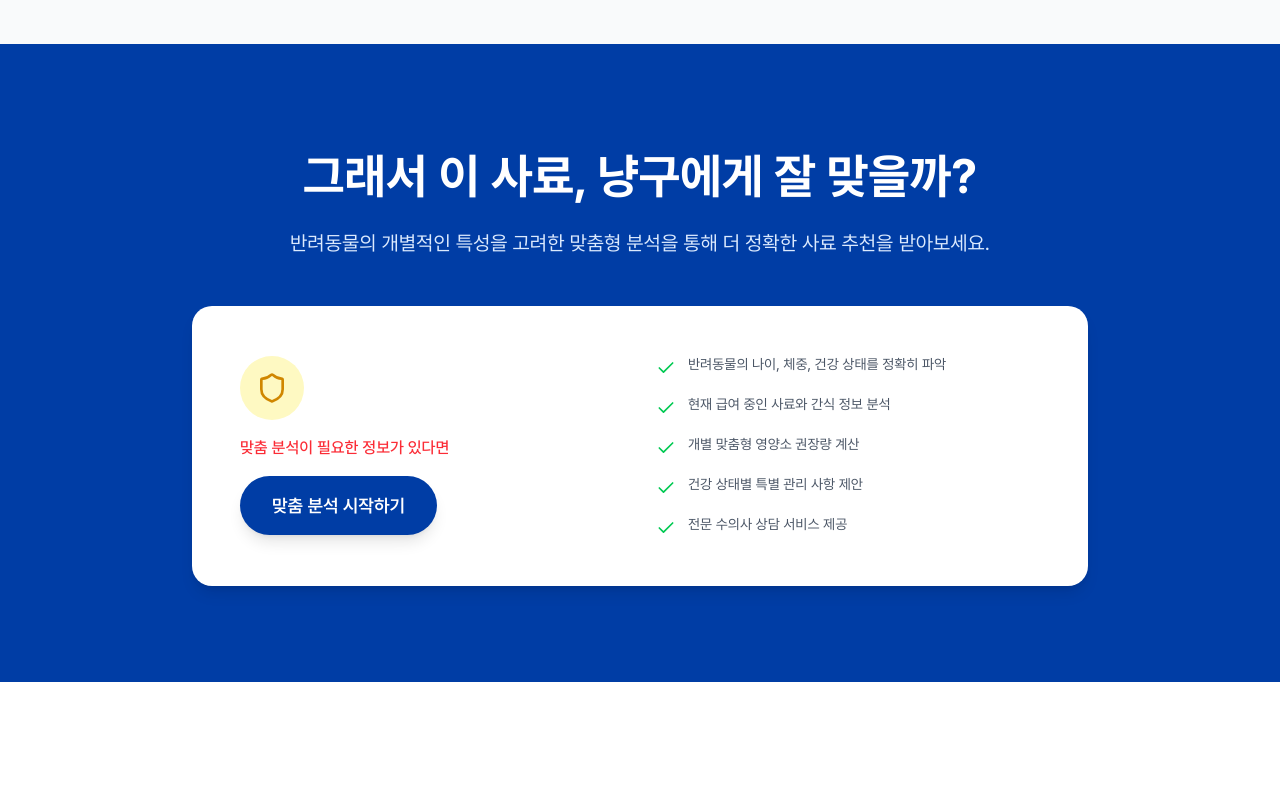
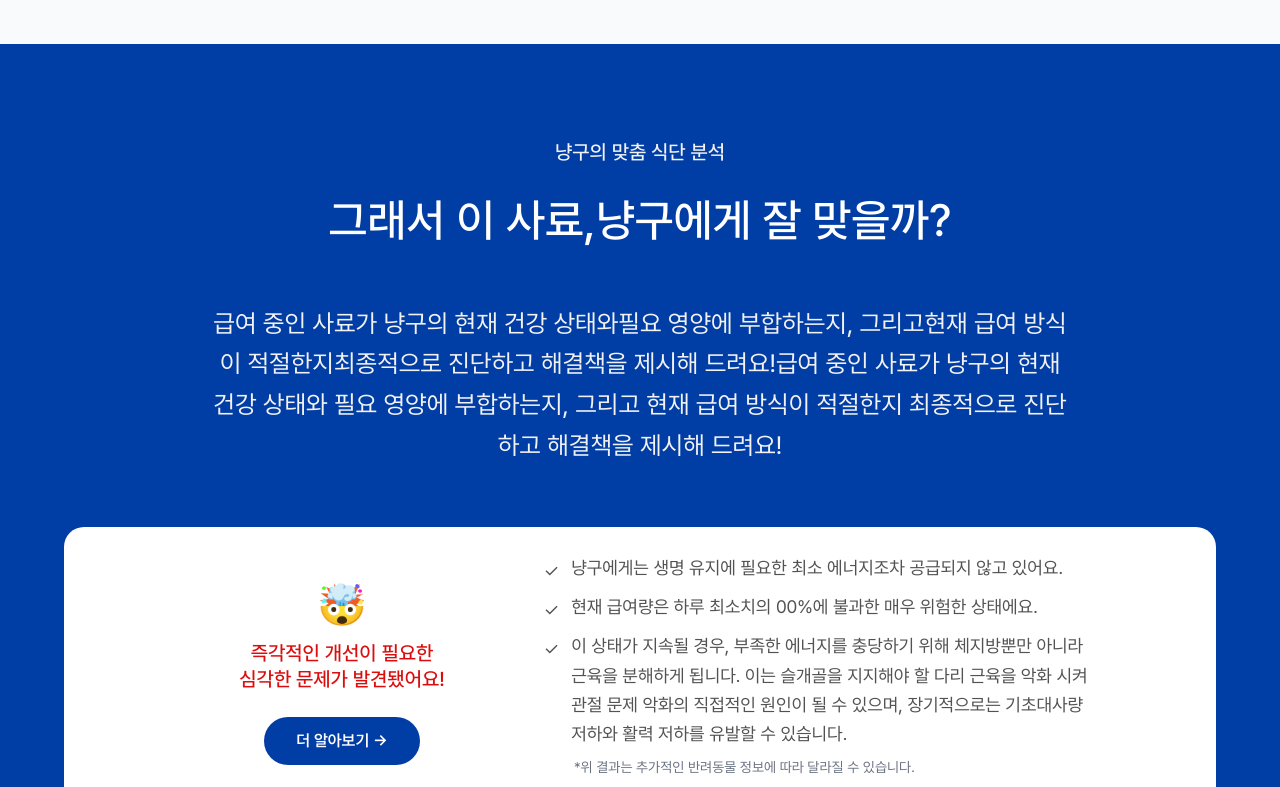
Before and after one commit to SeokHoChoi/test-jelly-univ-fe, a Next.js app: page /brief-report in a window 1280 px wide. Shown: the part 2440-3227 px from the top of the page. Built offline with nearby package versions, Linux system fonts and the light colour scheme.

Commit message:
feat: 보고서 페이지 > 하단 맞춤 섹션 UI 구현

```diff
--- a/src/app/brief-report/page.tsx
+++ b/src/app/brief-report/page.tsx
@@ -14,8 +14,6 @@ const BriefReportPage = () => {
   return (
     <div className="min-h-screen">
       <ReportFloatingTabs />
-
-      {/* 새로운 UI 섹션들 */}
       <FoodQualityAnalysisSection />
       <PetSuitabilitySection />
       <CurrentDietReportSection />
--- a/src/components/brief-report/PetSuitabilitySection.tsx
+++ b/src/components/brief-report/PetSuitabilitySection.tsx
@@ -1,71 +1,69 @@
 'use client';
-
-import { Shield, Check } from 'lucide-react';
 
 const PetSuitabilitySection = () => {
   return (
-    <section id="pet-suitability" className="bg-[#003DA5] py-16 md:py-24">
-      <div className="max-w-7xl mx-auto px-4 sm:px-6 lg:px-8">
+    <section id="pet-suitability" className="bg-[#003DA5] pt-[40px] sm:pt-[60px] md:pt-[93.5px] pb-[30px] sm:pb-[45px] md:pb-[64.5px] px-[20px] sm:px-[40px] md:px-[64px]">
+      <div className="max-w-7xl mx-auto">
         {/* 메인 제목 */}
-        <div className="text-center mb-12">
-          <h2 className="text-[32px] md:text-[48px] font-bold text-white mb-4">
-            그래서 이 사료, 냥구에게 잘 맞을까?
+        <div className="text-center mb-[30px] sm:mb-[45px] md:mb-[62px]">
+          <h1 className="text-[#F2F2F2] font-medium text-[16px] sm:text-[18px] md:text-[20px] mb-[15px] sm:mb-[18px] md:mb-[20px]">
+            냥구의 맞춤 식단 분석
+          </h1>
+          <h2 className="text-[#FFFFFF] font-medium text-[24px] sm:text-[32px] md:text-[45px] mb-[24px] sm:mb-[36px] md:mb-[48px]">
+            그래서 이 사료,<br className="sm:hidden" />
+            냥구에게 잘 맞을까?
           </h2>
-          <p className="text-[16px] md:text-[20px] text-blue-100 max-w-3xl mx-auto">
-            반려동물의 개별적인 특성을 고려한 맞춤형 분석을 통해
-            더 정확한 사료 추천을 받아보세요.
+          <p className="text-[#F2F2F2] font-normal text-[16px] sm:text-[20px] md:text-[25px] max-w-4xl mx-auto leading-relaxed px-[10px] sm:px-[20px]">
+            급여 중인 사료가 냥구의 현재 건강 상태와<br className="sm:hidden" />
+            필요 영양에 부합하는지, 그리고<br className="sm:hidden" />
+            현재 급여 방식이 적절한지<br className="sm:hidden" />
+            최종적으로 진단하고 해결책을 제시해 드려요!<br className="sm:hidden" />
+            <span className="hidden sm:inline">
+              급여 중인 사료가 냥구의 현재 건강 상태와 필요 영양에 부합하는지, 그리고 현재 급여 방식이 적절한지 최종적으로 진단하고 해결책을 제시해 드려요!
+            </span>
           </p>
         </div>
 
-        {/* 맞춤 분석 시작하기 박스 */}
-        <div className="max-w-4xl mx-auto">
-          <div className="bg-white rounded-[20px] p-8 md:p-12 shadow-lg">
-            <div className="grid grid-cols-1 md:grid-cols-2 gap-8 items-center">
-              {/* 왼쪽: 맞춤 분석 시작하기 */}
-              <div className="text-center md:text-left">
-                <div className="inline-flex items-center justify-center w-16 h-16 bg-yellow-100 rounded-full mb-4">
-                  <Shield className="text-yellow-600" size={32} />
+        {/* 하얀 박스 */}
+        <div className="bg-white rounded-[15px] sm:rounded-[18px] md:rounded-[20px] py-[20px] sm:py-[23px] md:py-[26px] px-[15px] sm:px-[20px] md:px-0">
+          <div className="flex flex-col md:flex-row justify-center items-center gap-[30px] sm:gap-[40px] md:gap-[52px] max-w-4xl mx-auto">
+            {/* 왼쪽: 경고 영역 */}
+            <div className="text-center w-full sm:w-[280px] md:w-[300px] flex-shrink-0">
+              <div className="text-[30px] sm:text-[35px] md:text-[40px] mb-[5px]">🤯</div>
+              <div className="text-[#DA0E0E] font-medium text-[16px] sm:text-[18px] md:text-[20px] leading-[20px] sm:leading-[23px] md:leading-[26px] mb-[20px] sm:mb-[22px] md:mb-[25px]">
+                즉각적인 개선이 필요한<br />
+                심각한 문제가 발견됐어요!
               </div>
-                <p className="text-red-500 font-medium text-[16px] mb-4">
-                  맞춤 분석이 필요한 정보가 있다면
-                </p>
-                <button className="bg-[#003DA5] hover:bg-[#002A7A] text-white px-8 py-4 rounded-[50px] font-semibold text-[18px] transition-colors shadow-lg">
-                  맞춤 분석 시작하기
+              <button className="bg-[#003DA5] hover:bg-[#002A7A] text-white px-[20px] sm:px-[24px] md:px-8 py-[10px] sm:py-[12px] md:py-3 rounded-[40px] sm:rounded-[45px] md:rounded-[50px] font-semibold text-[14px] sm:text-[15px] md:text-[16px] transition-colors">
+                더 알아보기 →
               </button>
             </div>
 
-              {/* 오른쪽: 체크리스트 */}
-              <div className="space-y-4">
-                <div className="flex items-start gap-3">
-                  <Check className="text-green-500 mt-1 flex-shrink-0" size={20} />
-                  <p className="text-gray-600 text-[14px]">
-                    반려동물의 나이, 체중, 건강 상태를 정확히 파악
+            {/* 오른쪽: 상세 분석 */}
+            <div className="space-y-[8px] sm:space-y-[10px] md:space-y-2 w-full sm:w-[350px] md:w-auto">
+              <div className="flex items-start gap-[12px] sm:gap-[14px] md:gap-3">
+                <span className="text-[#525252] text-[14px] sm:text-[16px] md:text-[18px] mt-1 flex-shrink-0">✓</span>
+                <p className="text-[#525252] font-normal text-[14px] sm:text-[16px] md:text-[18px] leading-relaxed">
+                  냥구에게는 생명 유지에 필요한 최소 에너지조차 공급되지 않고 있어요.
                 </p>
               </div>
-                <div className="flex items-start gap-3">
-                  <Check className="text-green-500 mt-1 flex-shrink-0" size={20} />
-                  <p className="text-gray-600 text-[14px]">
-                    현재 급여 중인 사료와 간식 정보 분석
+              <div className="flex items-start gap-[12px] sm:gap-[14px] md:gap-3">
+                <span className="text-[#525252] text-[14px] sm:text-[16px] md:text-[18px] mt-1 flex-shrink-0">✓</span>
+                <p className="text-[#525252] font-normal text-[14px] sm:text-[16px] md:text-[18px] leading-relaxed">
+                  현재 급여량은 하루 최소치의 00%에 불과한 매우 위험한 상태에요.
                 </p>
               </div>
-                <div className="flex items-start gap-3">
-                  <Check className="text-green-500 mt-1 flex-shrink-0" size={20} />
-                  <p className="text-gray-600 text-[14px]">
-                    개별 맞춤형 영양소 권장량 계산
+              <div className="flex items-start gap-[12px] sm:gap-[14px] md:gap-3">
+                <span className="text-[#525252] text-[14px] sm:text-[16px] md:text-[18px] mt-1 flex-shrink-0">✓</span>
+                <p className="text-[#525252] font-normal text-[14px] sm:text-[16px] md:text-[18px] leading-relaxed">
+                  이 상태가 지속될 경우, 부족한 에너지를 충당하기 위해 체지방뿐만 아니라 근육을 분해하게 됩니다. 이는 슬개골을 지지해야 할 다리 근육을 악화 시켜 관절 문제 악화의 직접적인 원인이 될 수 있으며, 장기적으로는 기초대사량 저하와 활력 저하를 유발할 수 있습니다.
                 </p>
               </div>
-                <div className="flex items-start gap-3">
-                  <Check className="text-green-500 mt-1 flex-shrink-0" size={20} />
-                  <p className="text-gray-600 text-[14px]">
-                    건강 상태별 특별 관리 사항 제안
+              <div className="flex items-start gap-[12px] sm:gap-[14px] md:gap-3">
+                <span className="text-transparent text-[14px] sm:text-[16px] md:text-[18px] mt-1 w-[14px] sm:w-[16px] md:w-[18px] flex-shrink-0">*</span>
+                <p className="text-gray-500 text-[12px] sm:text-[13px] md:text-[14px] leading-relaxed">
+                  *위 결과는 추가적인 반려동물 정보에 따라 달라질 수 있습니다.
                 </p>
-                </div>
-                <div className="flex items-start gap-3">
-                  <Check className="text-green-500 mt-1 flex-shrink-0" size={20} />
-                  <p className="text-gray-600 text-[14px]">
-                    전문 수의사 상담 서비스 제공
-                  </p>
-                </div>
               </div>
             </div>
           </div>
```
Lines whose indentation alone changed are shown as unchanged.
